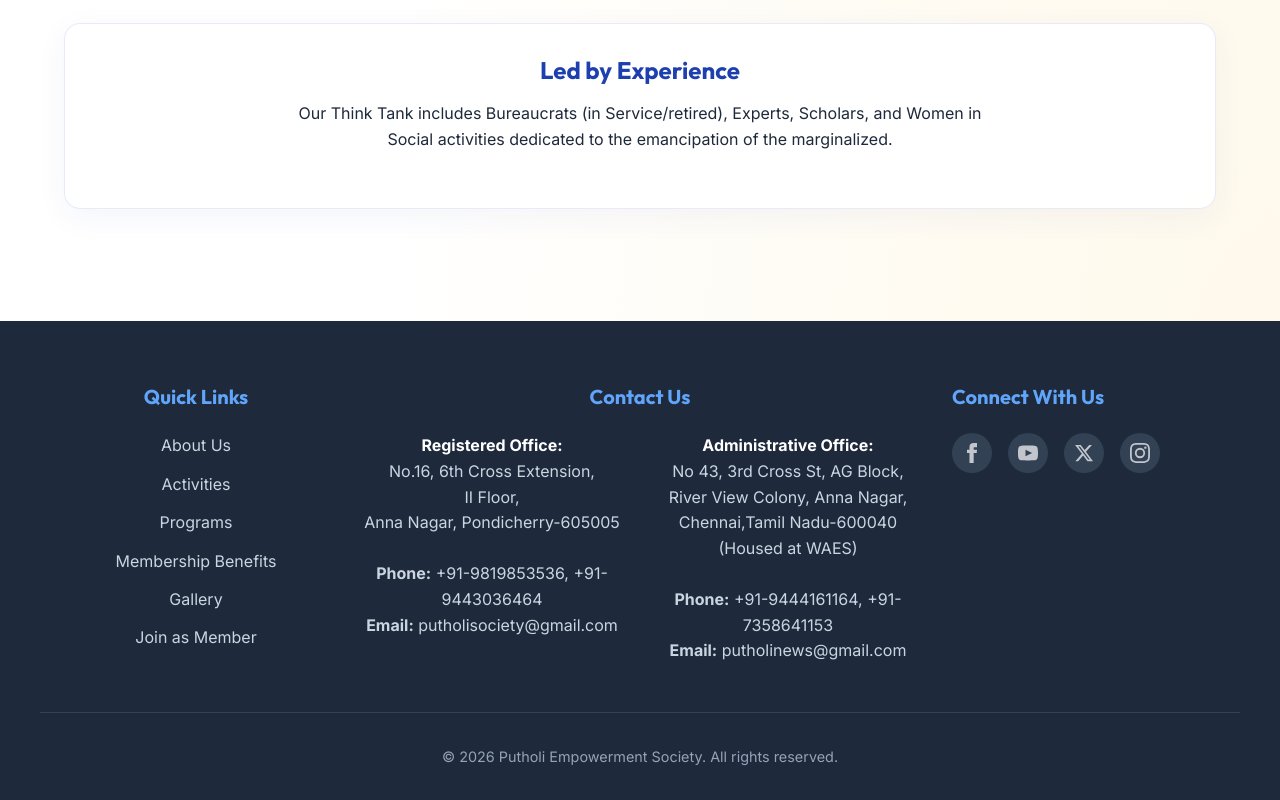
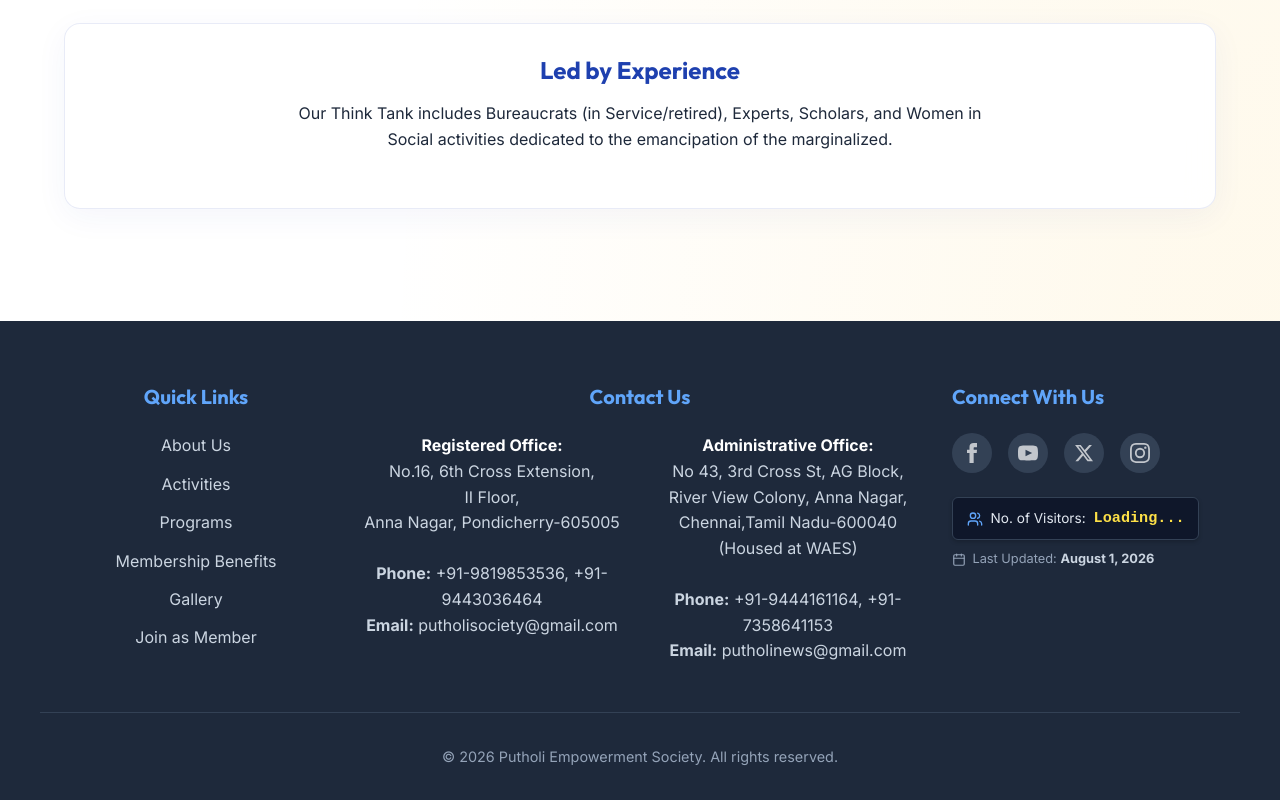
Before and after one commit to Deinessh/putholi-website, a Next.js app: page / in a window 1280 px wide. Shown: the part 4010-4810 px from the top of the page. Built offline with nearby package versions, Linux system fonts and the light colour scheme; no server answers.

Commit message:
feat: added announcement expiry date, visitor counter & footer last updated date

```diff
--- /dev/null
+++ b/app/components/VisitorCounter.tsx
@@ -0,0 +1,77 @@
+'use client';
+
+import { useEffect, useState } from 'react';
+import { Users, Calendar } from 'lucide-react';
+
+export default function VisitorCounter() {
+  const [count, setCount] = useState<number | null>(null);
+  const [lastUpdated, setLastUpdated] = useState<string>('');
+
+  useEffect(() => {
+    // Current date format fallback
+    const now = new Date();
+    const formattedDate = now.toLocaleDateString('en-US', {
+      month: 'long',
+      day: 'numeric',
+      year: 'numeric',
+    });
+    setLastUpdated(formattedDate);
+
+    fetch('https://admin.putholi.org/api/visitor-count', {
+      method: 'POST',
+    })
+      .then((res) => res.json())
+      .then((data) => {
+        if (data.status === 'success' && typeof data.total_visitors === 'number') {
+          setCount(data.total_visitors);
+          if (data.last_updated) {
+            setLastUpdated(data.last_updated);
+          }
+        }
+      })
+      .catch((err) => {
+        console.error('Error fetching visitor count:', err);
+      });
+  }, []);
+
+  return (
+    <div style={{ marginTop: '1.5rem', display: 'flex', flexDirection: 'column', gap: '0.6rem' }}>
+      {/* Visitors Count Badge */}
+      <div
+        style={{
+          display: 'inline-flex',
+          alignItems: 'center',
+          gap: '0.5rem',
+          backgroundColor: '#0f172a',
+          border: '1px solid #334155',
+          borderRadius: '0.375rem',
+          padding: '0.5rem 0.85rem',
+          fontSize: '0.85rem',
+          color: '#e2e8f0',
+          width: 'fit-content',
+          boxShadow: '0 2px 4px rgba(0,0,0,0.2)',
+        }}
+      >
+        <Users size={16} style={{ color: '#60a5fa' }} />
+        <span>No. of Visitors:</span>
+        <strong style={{ color: '#fde047', fontFamily: 'monospace', fontSize: '0.95rem' }}>
+          {count !== null ? count.toLocaleString() : 'Loading...'}
+        </strong>
+      </div>
+
+      {/* Last Updated Date */}
+      <div
+        style={{
+          display: 'inline-flex',
+          alignItems: 'center',
+          gap: '0.4rem',
+          fontSize: '0.8rem',
+          color: '#94a3b8',
+        }}
+      >
+        <Calendar size={14} style={{ color: '#94a3b8' }} />
+        <span>Last Updated: <strong style={{ color: '#cbd5e1' }}>{lastUpdated}</strong></span>
+      </div>
+    </div>
+  );
+}
--- a/app/layout.tsx
+++ b/app/layout.tsx
@@ -4,6 +4,7 @@
 import Navbar from './components/Navbar';
 import HeaderBanner from './components/HeaderBanner';
 import AnnouncementTicker from './components/AnnouncementTicker';
+import VisitorCounter from './components/VisitorCounter';
 
 import { AuthProvider } from '../lib/AuthContext';
 
@@ -92,6 +93,7 @@
                   <svg width="20" height="20" fill="currentColor" viewBox="0 0 24 24"><path d="M12 2.163c3.204 0 3.584.012 4.85.07 3.252.148 4.771 1.691 4.919 4.919.058 1.265.069 1.645.069 4.849 0 3.205-.012 3.584-.069 4.849-.149 3.225-1.664 4.771-4.919 4.919-1.266.058-1.644.07-4.85.07-3.204 0-3.584-.012-4.849-.07-3.26-.149-4.771-1.699-4.919-4.92-.058-1.265-.07-1.644-.07-4.849 0-3.204.013-3.583.07-4.849.149-3.227 1.664-4.771 4.919-4.919 1.266-.057 1.645-.069 4.849-.069zM12 0C8.741 0 8.333.014 7.053.072 2.695.272.273 2.69.073 7.052.014 8.333 0 8.741 0 12c0 3.259.014 3.668.072 4.948.2 4.358 2.618 6.78 6.98 6.98C8.333 23.986 8.741 24 12 24c3.259 0 3.668-.014 4.948-.072 4.354-.2 6.782-2.618 6.979-6.98.059-1.28.073-1.689.073-4.948 0-3.259-.014-3.667-.072-4.947-.196-4.354-2.617-6.78-6.979-6.98C15.668.014 15.259 0 12 0zm0 5.838a6.162 6.162 0 100 12.324 6.162 6.162 0 000-12.324zM12 16a4 4 0 110-8 4 4 0 010 8zm6.406-11.845a1.44 1.44 0 100 2.881 1.44 1.44 0 000-2.881z" /></svg>
                 </a>
               </div>
+              <VisitorCounter />
             </div>
 
           </div>
```
